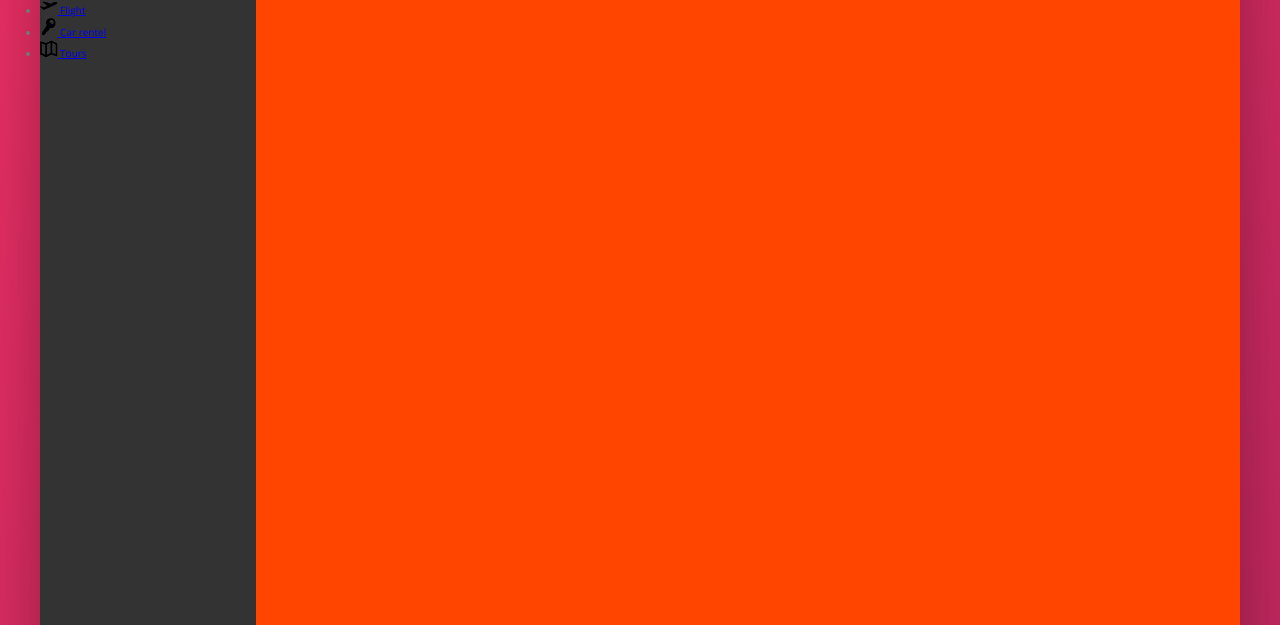
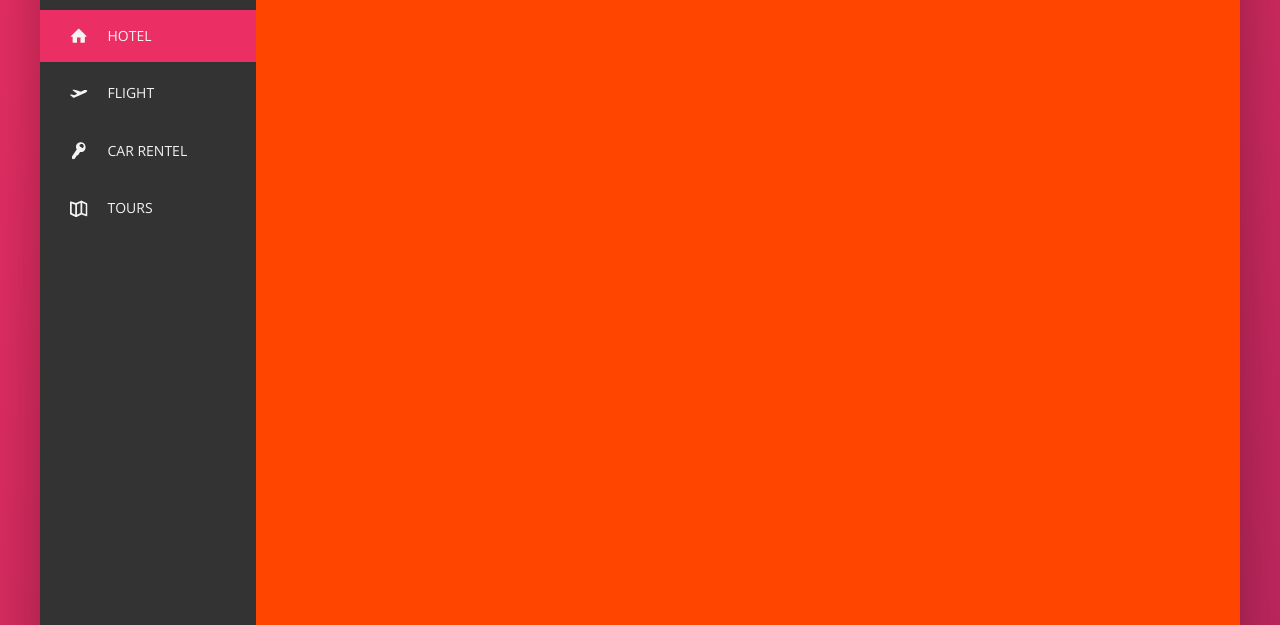
Before and after one commit to Nedalshamedu/Trillo, a website: page index.html in a window 1280 px wide. Shown: the part 175-800 px from the top of the page. Drawn offline with nearby package versions, Linux system fonts and the light colour scheme.

Commit message:
Building the Navigation - Part 2

```diff
--- a/index.html
+++ b/index.html
@@ -49,7 +49,7 @@
       <div class="content">
         <nav class="sidebar">
           <ul class="side-nav">
-            <li class="side-nav__item">
+            <li class="side-nav__item side-nav__item--active">
               <a href="#" class="side-nav__link">
                 <svg class="side-nav__icon">
                   <use xlink:href="img/sprite.svg#icon-home"></use>
--- a/sass/_components.scss
+++ b/sass/_components.scss
@@ -132,15 +132,58 @@
 ///
 
 .side-nav {
+  font-size: 1.4rem;
+  list-style: none;
+  margin-top: 3.5rem;
+
   &__item {
+    position: relative;
+    &:not(:last-child) {
+      margin-bottom: 0.5rem;
+    }
   }
 
-  &__link {
+  &__item::before {
+    content: "";
+    position: absolute;
+    top: 0;
+    left: 0;
+    height: 100%;
+    width: 3px;
+    background-color: var(--color-primary);
+    transform: scaleY(0);
+    transition: transform 0.2s, width 0.4s cubic-bezier(1, 0, 0, 1) 0.2s,
+      background-color 0.1s;
+  }
+
+  &__item:hover::before,
+  &__item--active::before {
+    transform: scaleY(1);
+    width: 100%;
+    z-index: 1;
+  }
+
+  &__item:active::before {
+    background-color: var(--color-primary-light);
+  }
+  &__link:link,
+  &__link:visited {
+    color: var(--color-Grey-light-2);
+    text-decoration: none;
+    text-transform: uppercase;
+    display: block;
+    padding: 1.5rem 3rem;
+    z-index: 10;
+    position: relative;
+    display: flex;
+    align-items: center;
   }
 
   &__icon {
     width: 1.75rem;
     height: 1.75rem;
+    margin-right: 2rem;
+    fill: currentColor;
   }
 }
 
```
Also changed, not shown: css/style.css.
